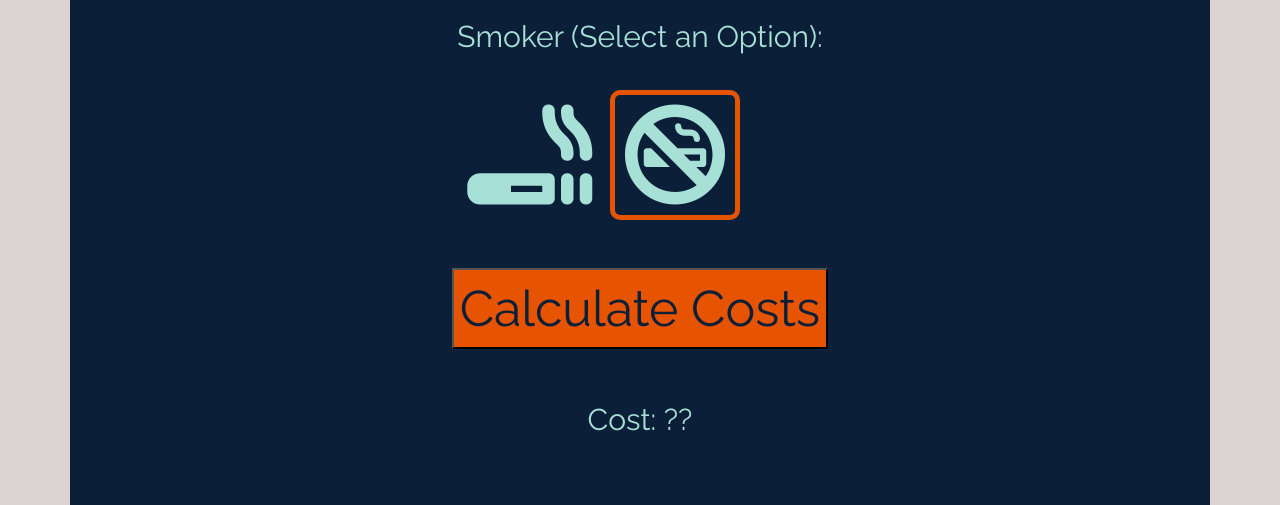
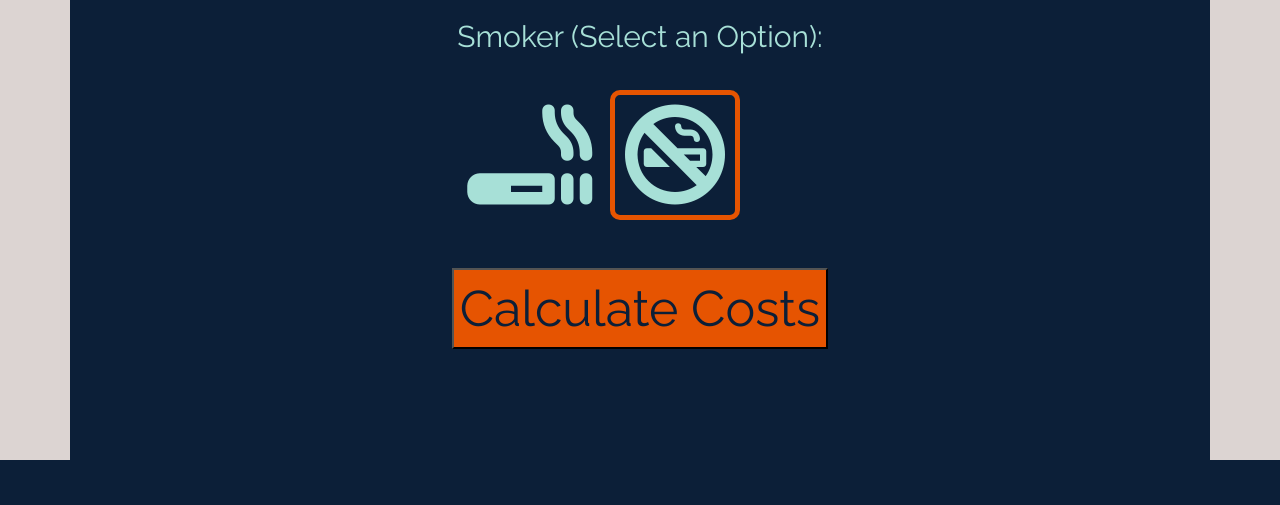
Before and after one commit to khutula/Medical-Insurance-Costs, a Flask app: page / in a window 1280 px wide. Shown: the part 1803-2308 px from the top of the page. After the commit the page ends 2263 px from the top, so only its background shows below. Run offline with Flask 2, Linux system fonts and the light colour scheme; parts of the project's set-up code (start-up, migrations or seed data) failed here and were passed over; some libraries are stand-ins or nearby versions; some web fonts are replaced.

Commit message:
update so cost doesnt show until button clicked

```diff
--- a/templates/index.html
+++ b/templates/index.html
@@ -90,7 +90,7 @@
 
         <div class="row mt-5">
           <div class="col d-flex justify-content-center">
-            <div class="output" id = "output">Cost: ??</div>
+            <div class="output" id ="output"></div>
           </div>
         </div>
 
```
